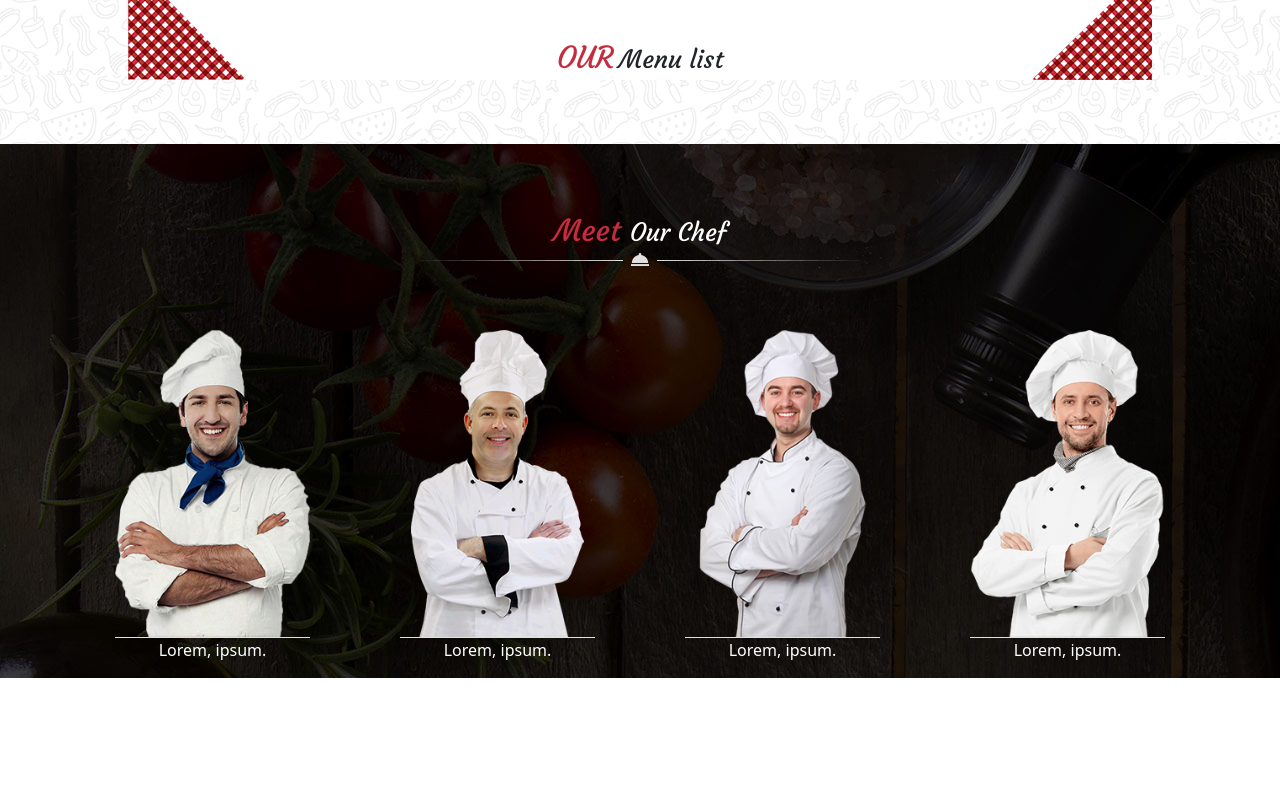
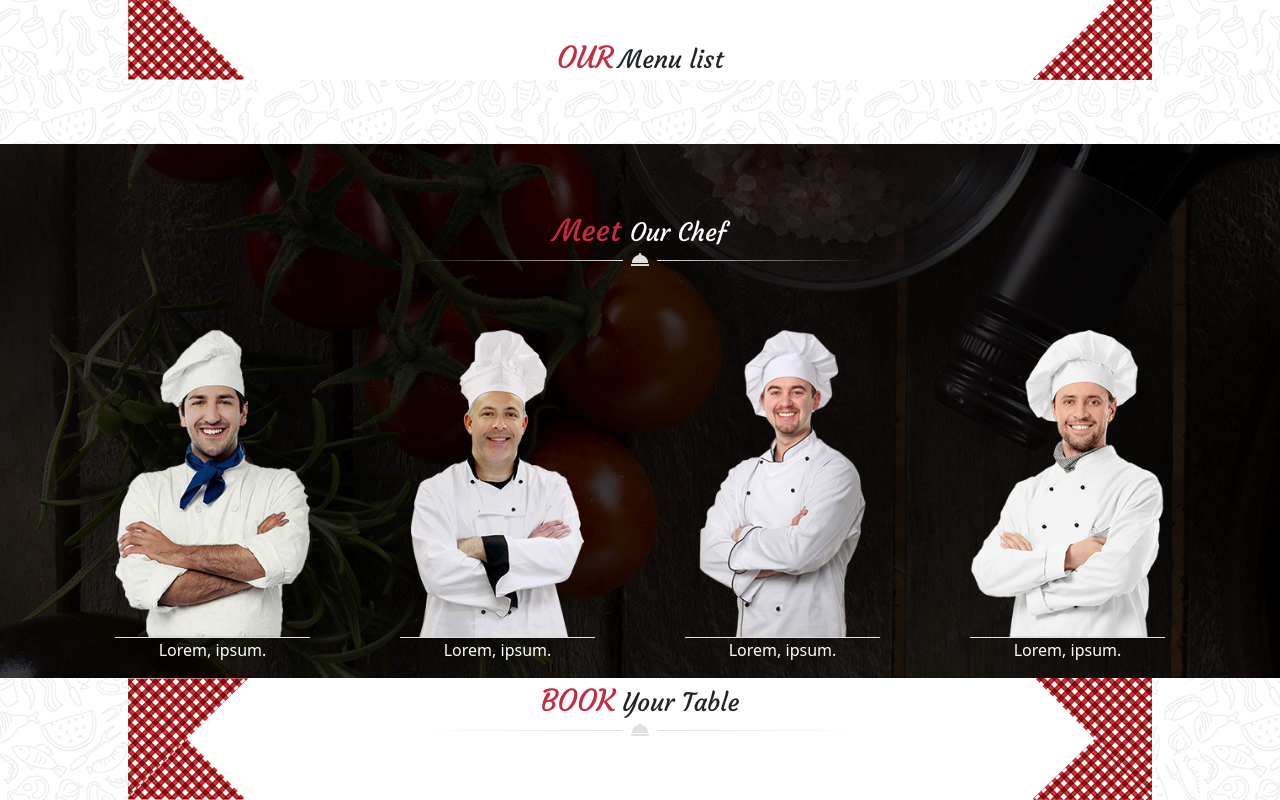
Before and after one commit to kzakaria97/bootstrap-les-chefs-, a website: page index.html in a window 1280 px wide. Shown: the part 1125-1925 px from the top of the page. Before the commit the page ends 1803 px from the top, so only its background shows below. Drawn offline with nearby package versions, Linux system fonts and the light colour scheme; files whose address does not match are found by name.

Commit message:
section 3 début formulaire

```diff
--- a/index.html
+++ b/index.html
@@ -156,11 +156,20 @@
 
     <!-- début section 3 book table -->
 
+    <section class="section3">
+        <div class="elem-3 d-flex flex-column align-items-center">
+           <p class="text-center"><span class="red-title text-uppercase">book</span><span class="black-title"> Your Table</span> <br>
+            <img src="./public/images/decoration_line.png" class="w-100 pb-5" alt="">
+           </p>
+           <div class="formulaire">
 
+           </div>
 
 
         </div>
     </section>
+
+    <!-- fin section3 formulaire -->
 
 
     <script src="./public/js/main.js"></script>
```
